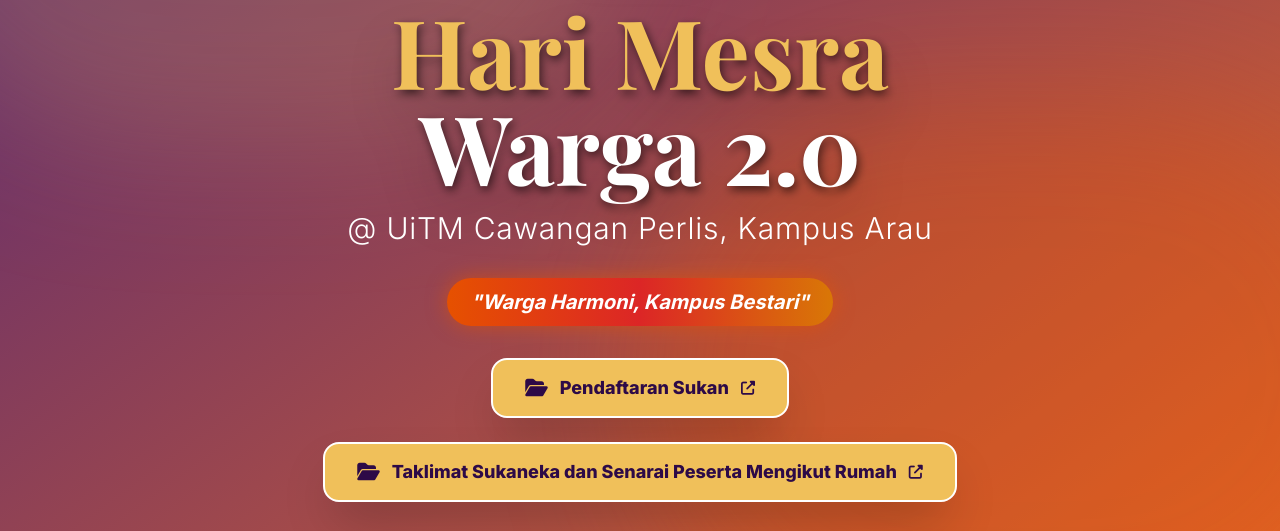
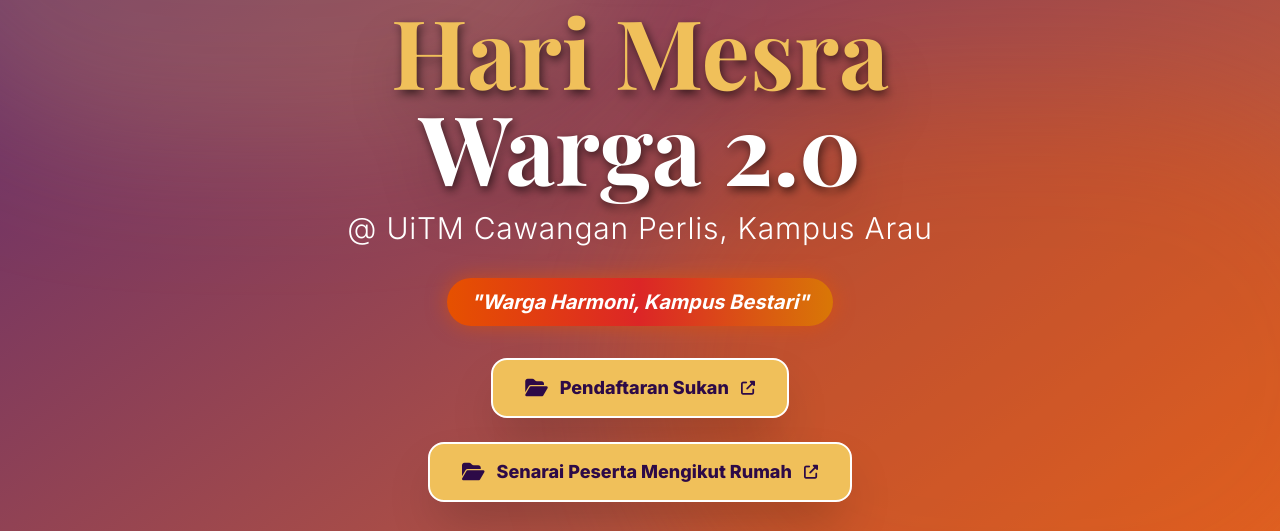
Before and after one commit to iqbalhq/hmw2uitmps, a plain HTML site: page index.html in a window 1280 px wide. Shown: the part 230-761 px from the top of the page. Drawn offline with nearby package versions, Linux system fonts and the light colour scheme; a web font is replaced by a local one.

Commit message:
Update link text for participant list

```diff
--- a/index.html
+++ b/index.html
@@ -134,7 +134,7 @@
             <div class="mt-2 mb-6 opacity-0 animate-fade-in delay-300">
                 <a href="https://drive.google.com/drive/folders/1nqxPhstkESQ9reXEEkLEPyhtpK5unmcL?usp=drive_link" target="_blank" rel="noopener noreferrer" class="inline-flex items-center gap-3 bg-brand-gold hover:bg-yellow-400 text-brand-dark font-extrabold px-8 py-3.5 rounded-2xl text-base sm:text-lg shadow-2xl transition-all duration-300 transform hover:scale-105 border-2 border-white">
                     <i class="fas fa-folder-open text-xl"></i>
-                    <span>Taklimat Sukaneka dan Senarai Peserta Mengikut Rumah</span>
+                    <span>Senarai Peserta Mengikut Rumah</span>
                     <i class="fas fa-external-link-alt text-sm"></i>
                 </a>
             </div>
```
